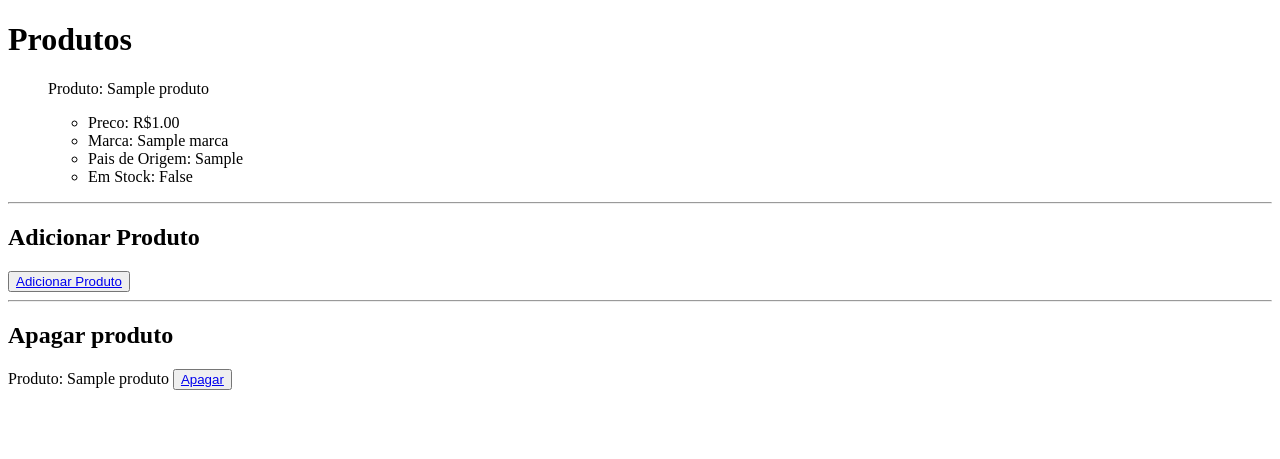
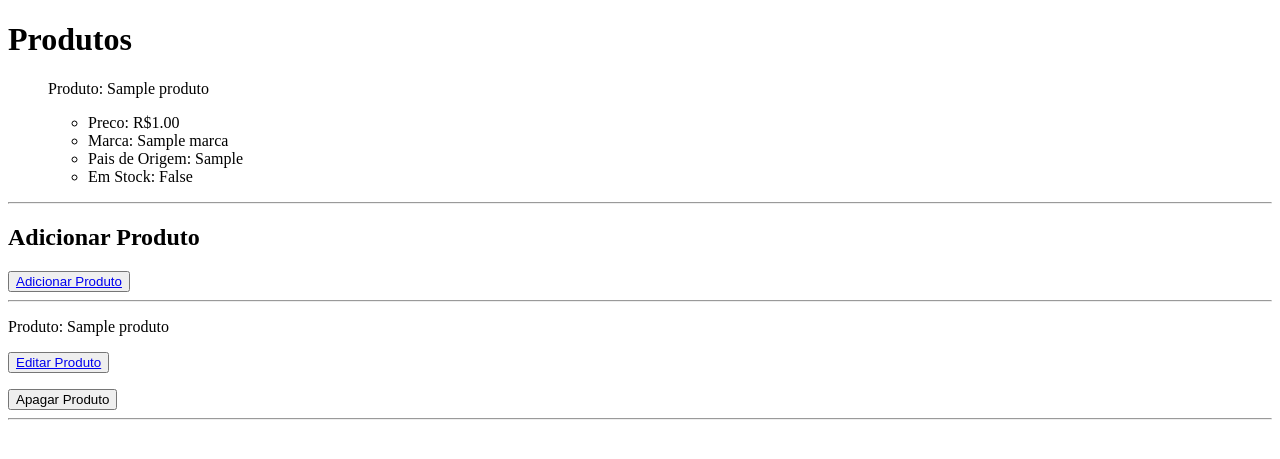
Before and after one commit to luismariosilva/Loja-de-Roupas, a Django app: page /store/produto/ in a window 1280 px wide. Shown: the top 459 px of the page. Run offline with Django 5.2, Linux system fonts and the light colour scheme; tables that the repository leaves empty hold one stand-in row (values such as "Sample post").

Commit message:
exame completo

```diff
--- a/loja/templates/loja/produtos.html
+++ b/loja/templates/loja/produtos.html
@@ -25,12 +25,17 @@
     <button><a href="{% url 'adicionar_produto' %}">Adicionar Produto</a></button>
     <hr>
 
-    <h2>Apagar produto</h2>
     {% for produto in produtos %}
-        <p>
-            Produto: {{produto.nome}}
-            <button><a href="{% url 'apagar_produto' produto.id %}">Apagar</a></button>
-        </p>
+    <p>Produto: {{ produto.nome }}</p>
+
+    <p><button><a href="{% url 'editar_produto' produto.id %}">Editar Produto</a></button></p>
+
+    <form method="post" action="{% url 'apagar_produto' produto.id %}">
+        {% csrf_token %}
+        <button type="submit">Apagar Produto</button>
+    </form>
+
+    <hr>
     {% endfor %}
 
 </body>
--- a/loja/views.py
+++ b/loja/views.py
@@ -1,7 +1,6 @@
 from django.shortcuts import render, redirect
 from loja.models import Produto
 from loja.forms import ProdutoForm
-
 
 
 
```
